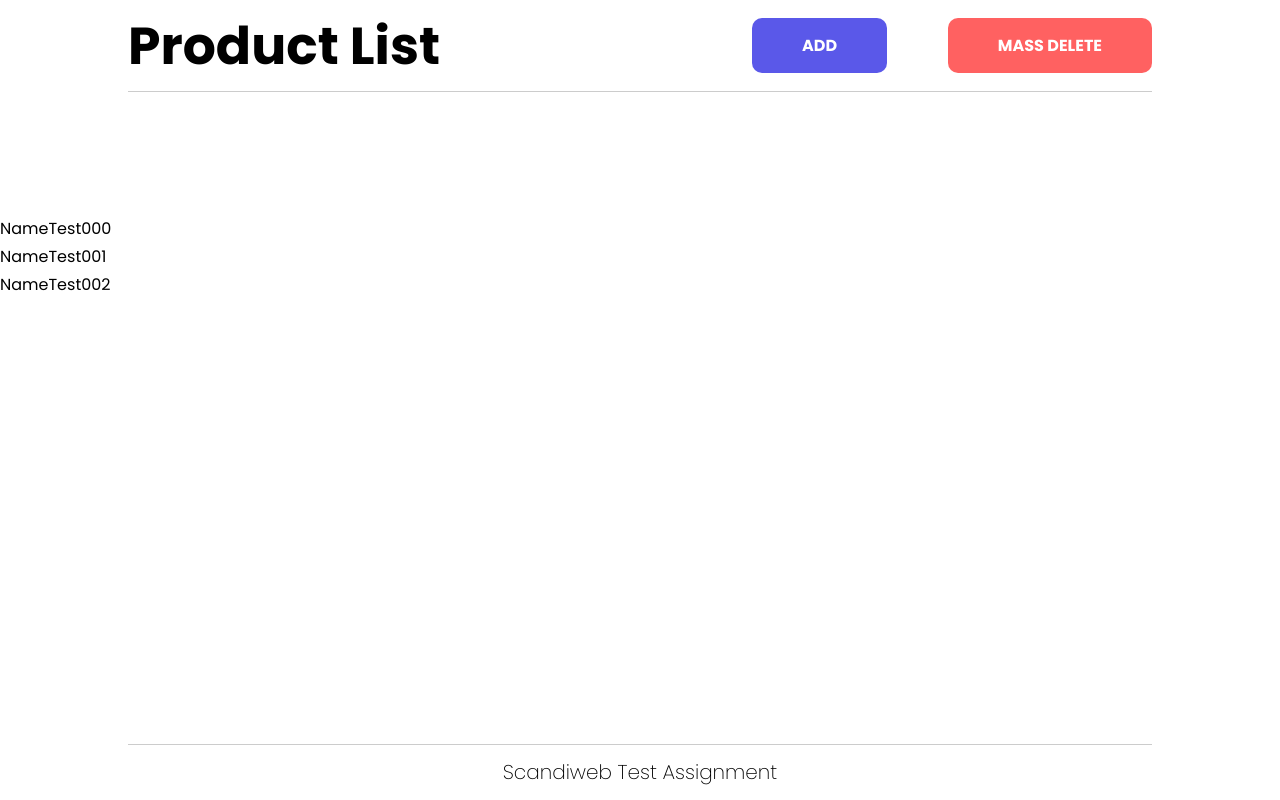
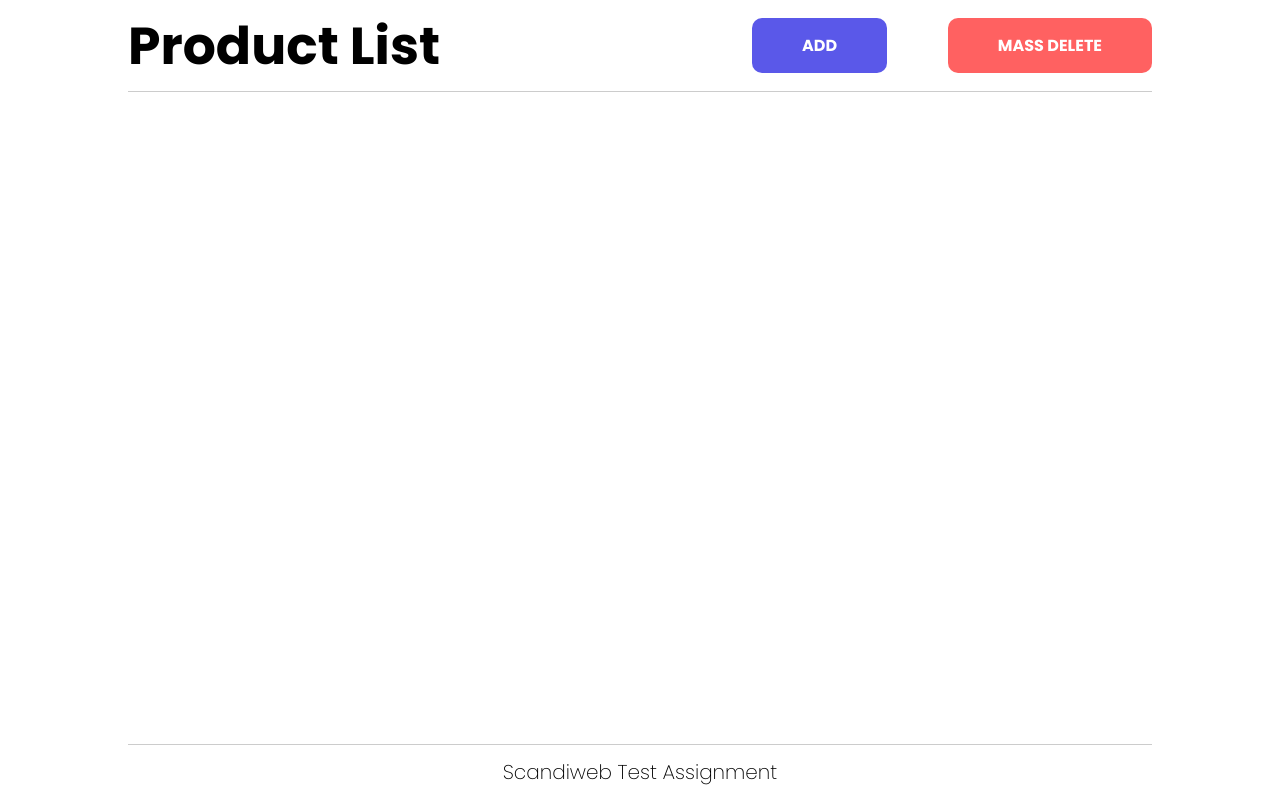
Before and after one commit to AminMusah/scandiwebtest, a React (Vite) app: page / in a window 1280 px wide. Built offline with nearby package versions, Linux system fonts and the light colour scheme; no server answers.

Commit message:
add visibilty to test

```diff
--- a/index.html
+++ b/index.html
@@ -8,9 +8,9 @@
   </head>
   <body>
     <div id="root"></div>
-    <div >NameTest000</div>
-    <div >  NameTest001</div>
-    <div >  NameTest002</div>
+    <div class="test">NameTest000</div>
+    <div class="test">NameTest001</div>
+    <div class="test">NameTest002</div>
     <script type="module" src="/src/main.jsx"></script>
   </body>
 </html>
--- a/src/index.css
+++ b/src/index.css
@@ -316,6 +316,10 @@ footer h1 {
   animation: spinner-d3wgkg 1s infinite linear;
 }
 
+.test {
+  visibility: hidden;
+}
+
 @keyframes spinner-d3wgkg {
   to {
     transform: rotate(1turn);
```
